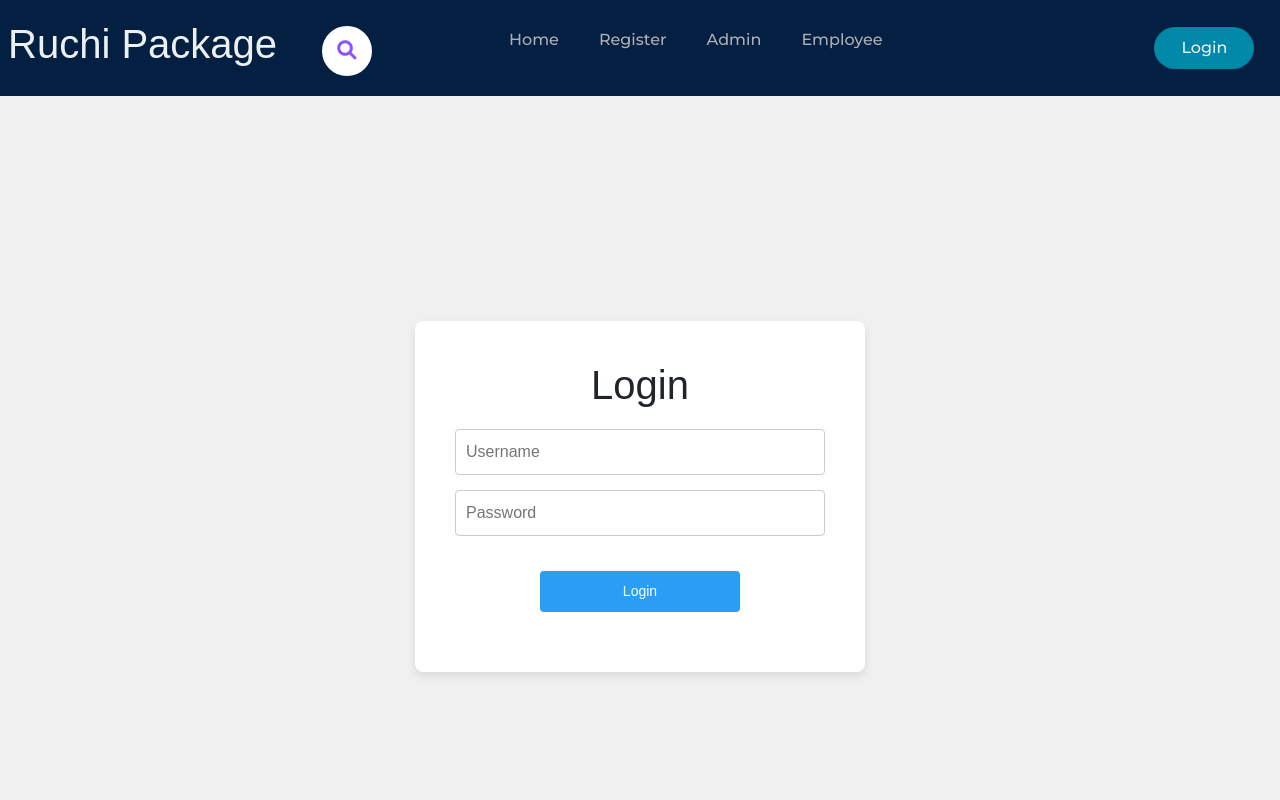
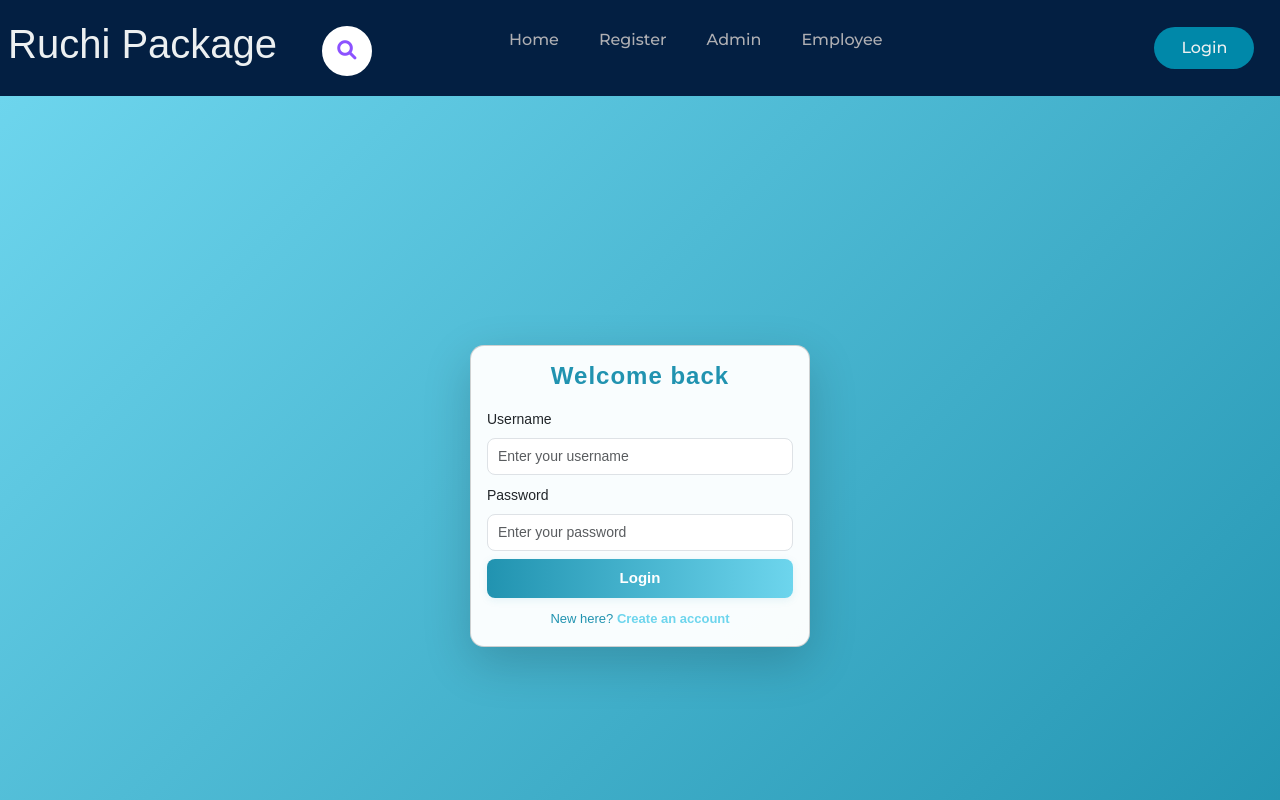
Before and after one commit to Ranjuna120/Package-Delivery-Management-System, a React (Create React App) app in the folder frontend/: page /CustomerLogin in a window 1280 px wide. Shown: the top 800 px of the page. Built offline with nearby package versions, Linux system fonts and the light colour scheme.

Commit message:
Update CustomerLogin.js

```diff
--- a/frontend/src/compoments/Login/CustomerLogin.js
+++ b/frontend/src/compoments/Login/CustomerLogin.js
@@ -1,91 +1,71 @@
 import React, { useState } from 'react';
 import axios from 'axios';
-import { useNavigate } from 'react-router-dom'; // Import useNavigate
+import 'bootstrap/dist/css/bootstrap.min.css';
+import { useNavigate } from 'react-router-dom';
 
 const CustomerLogin = () => {
   const [username, setUsername] = useState('');
   const [password, setPassword] = useState('');
-  const navigate = useNavigate(); // Initialize useNavigate
+  const [loading, setLoading] = useState(false);
+  const [error, setError] = useState('');
+  const navigate = useNavigate();
 
   const handleSubmit = async (e) => {
     e.preventDefault();
+    setLoading(true);
+    setError('');
     try {
       const response = await axios.post('http://localhost:8070/api/customers/login', { username, password });
       if (response.data.success) {
-        // No need to save a token anymore
-        navigate("/CustomerProfileOne"); // Redirect to profile page
+        navigate('/CustomerProfileOne');
       } else {
-        alert('Login failed');
+        setError('Invalid username or password');
       }
-    } catch (error) {
-      console.error('Login failed', error);
-      alert('Login failed');
+    } catch (err) {
+      console.error('Login failed', err);
+      setError('Login failed. Please try again.');
+    } finally {
+      setLoading(false);
     }
   };
 
   return (
     <div style={{
+      minHeight: '100vh',
+      background: 'linear-gradient(135deg, #6dd5ed 0%, #2193b0 100%)',
       display: 'flex',
-      flexDirection: 'column',
       alignItems: 'center',
-      justifyContent: 'center',
-      minHeight: '100vh',
-      backgroundColor: '#f0f0f0'
+      justifyContent: 'center'
     }}>
-   <div style={{
-        backgroundColor: '#fff',
-        padding: '40px', // Increased padding for more space inside the form
-        borderRadius: '8px',
-        boxShadow: '0 4px 8px rgba(0, 0, 0, 0.1)',
-        width: '450px', // Increased width for a bigger form
-        textAlign: 'center',
-        margin: '0 auto' // Center the form horizontally
-      }}>
-
-        <h1 style={{ marginBottom: '20px' }}>Login</h1>
-        <form onSubmit={handleSubmit} style={{ display: 'flex', flexDirection: 'column' }}>
-          <input
-            type="text"
-            placeholder="Username"
-            value={username}
-            onChange={(e) => setUsername(e.target.value)}
-            required
-            style={{
-              padding: '10px',
-              marginBottom: '15px',
-              borderRadius: '4px',
-              border: '1px solid #ccc',
-              width: '100%'
-            }}
-          />
-          <input
-            type="password"
-            placeholder="Password"
-            value={password}
-            onChange={(e) => setPassword(e.target.value)}
-            required
-            style={{
-              padding: '10px',
-              marginBottom: '15px',
-              borderRadius: '4px',
-              border: '1px solid #ccc',
-              width: '100%'
-            }}
-          />
-          <button type="submit" style={{
-            padding: '10px 0',
-            backgroundColor: '#2a9df4',
+      <div className="card shadow-lg p-3" style={{ maxWidth: 340, width: '100%', borderRadius: 14, background: 'rgba(255,255,255,0.97)' }}>
+        <h4 className="text-center mb-3" style={{ fontWeight: 700, letterSpacing: 1, color: '#2193b0' }}>Welcome back</h4>
+        <form onSubmit={handleSubmit} autoComplete="off">
+          <div className="mb-2">
+            <label className="form-label" style={{ fontWeight: 500, fontSize: 14 }}>Username</label>
+            <input type="text" className="form-control" placeholder="Enter your username" value={username} onChange={e => setUsername(e.target.value)} required style={{ borderRadius: 8, fontSize: 14, padding: '7px 10px' }} />
+          </div>
+          <div className="mb-2">
+            <label className="form-label" style={{ fontWeight: 500, fontSize: 14 }}>Password</label>
+            <input type="password" className="form-control" placeholder="Enter your password" value={password} onChange={e => setPassword(e.target.value)} required style={{ borderRadius: 8, fontSize: 14, padding: '7px 10px' }} />
+          </div>
+          {error && <div className="alert alert-danger py-2 mb-2 text-center" style={{ fontSize: 13 }}>{error}</div>}
+          <button type="submit" className="btn w-100" disabled={loading} style={{
+            fontWeight: 600,
+            fontSize: 15,
+            background: 'linear-gradient(90deg, #2193b0 0%, #6dd5ed 100%)',
             color: '#fff',
             border: 'none',
-            borderRadius: '4px',
-            cursor: 'pointer',
-            width: '200px', // Set the desired width here
-          display: 'block',
-          margin: '20px auto'
+            borderRadius: 8,
+            boxShadow: '0 2px 8px rgba(33,147,176,0.10)',
+            transition: 'background 0.3s',
+            padding: '8px 0'
           }}>
-            Login
+            {loading ? 'Signing in...' : 'Login'}
           </button>
         </form>
+        <div className="text-center mt-2">
+          <span style={{ color: '#2193b0', fontSize: 13 }}>New here? <a href="/Regi" className="text-decoration-none" style={{ color: '#6dd5ed', fontWeight: 600 }}>Create an account</a></span>
+        </div>
       </div>
     </div>
   );
```
